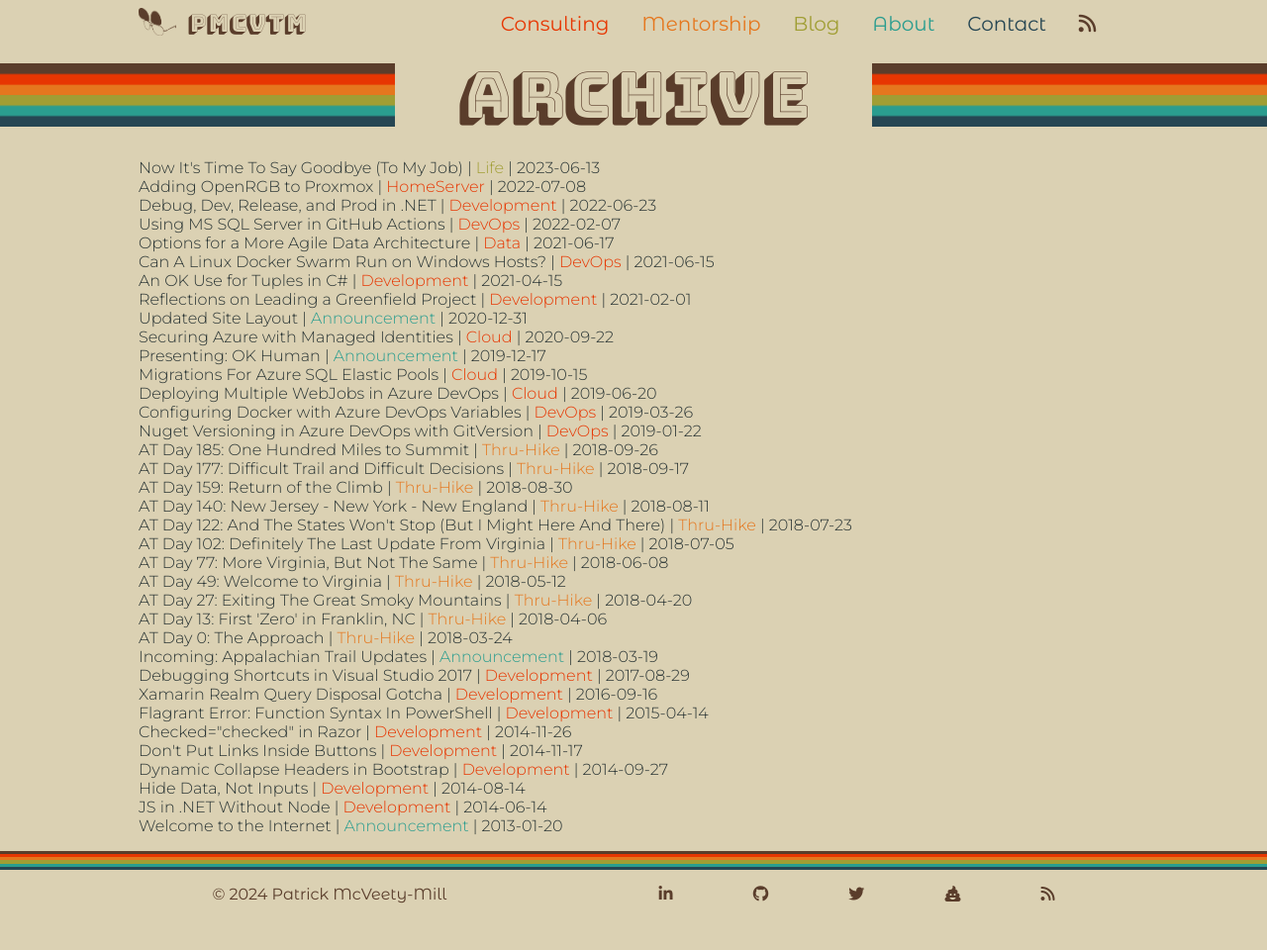
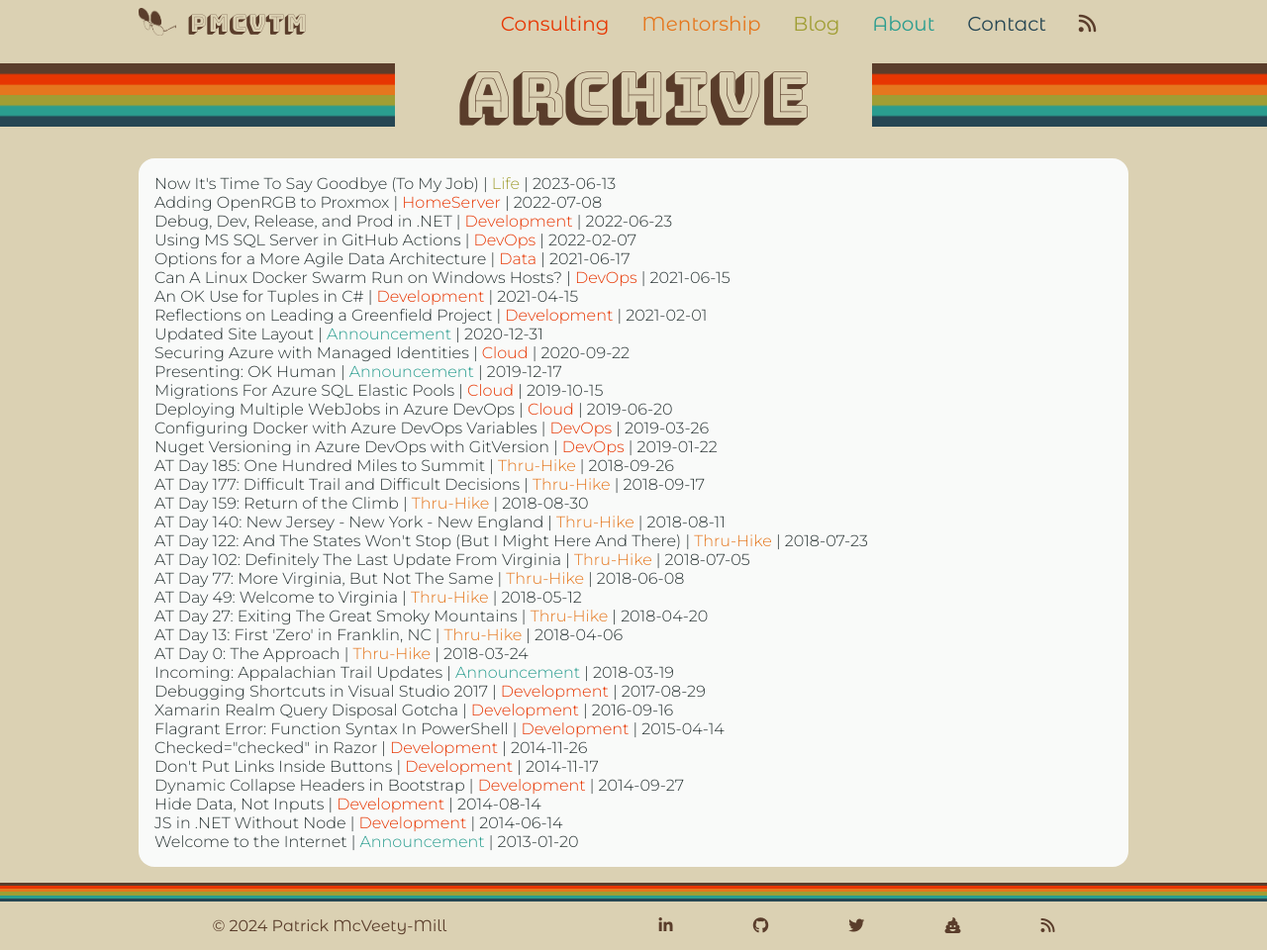
Before and after one commit to pmcvtm/pmcvtm.com, a Jekyll site: the page built from pages/archive.md, in a window 1280 px wide. Shown: the whole page at 99% size. Built offline with Jekyll 4.4.1, drawn with Linux system fonts in a browser that asks for light colours; nearby versions of some CDN libraries; some web fonts are replaced; before the commit the page ends 928 px from its top, so only the background shows below that.

Commit message:
fix archive page style

```diff
--- a/_sass/pagination.scss
+++ b/_sass/pagination.scss
@@ -98,3 +98,19 @@
         margin-top: 0.4em;
     }
 }
+
+.archive {
+    a {
+        color: $text;
+        text-decoration: none;
+    }
+
+    white-space: nowrap;
+    list-style: none;
+
+    @include mobile() {
+        white-space: wrap;
+
+        li { padding-bottom: 1em; }
+    }
+}
--- a/_sass/site.scss
+++ b/_sass/site.scss
@@ -123,16 +123,3 @@
 .hover-teal { &:hover { color: $teal; } }
 .hover-charcoal { &:hover { color: $charcoal; } }
 .hover-dope { &:hover { color: $dope; } }
-
-// === MISC === === === === ===
-
-.archive {
-    a {
-        color: $text;
-        text-decoration: none;
-    }
-
-    white-space: nowrap;
-    list-style: none;
-    padding: 0;
-}
--- a/pages/archive.md
+++ b/pages/archive.md
@@ -6,7 +6,7 @@
 icon: fa-book-dead
 ---
 
-<ul class="archive">
+<ul class="archive blurb">
 {% for post in site.posts %}
     <li class="hover-{{post.color}}">
         <a class="hover-{{post.color}}" href="{{ post.url | relative_url }}">{{ post.title }}</a>
```
